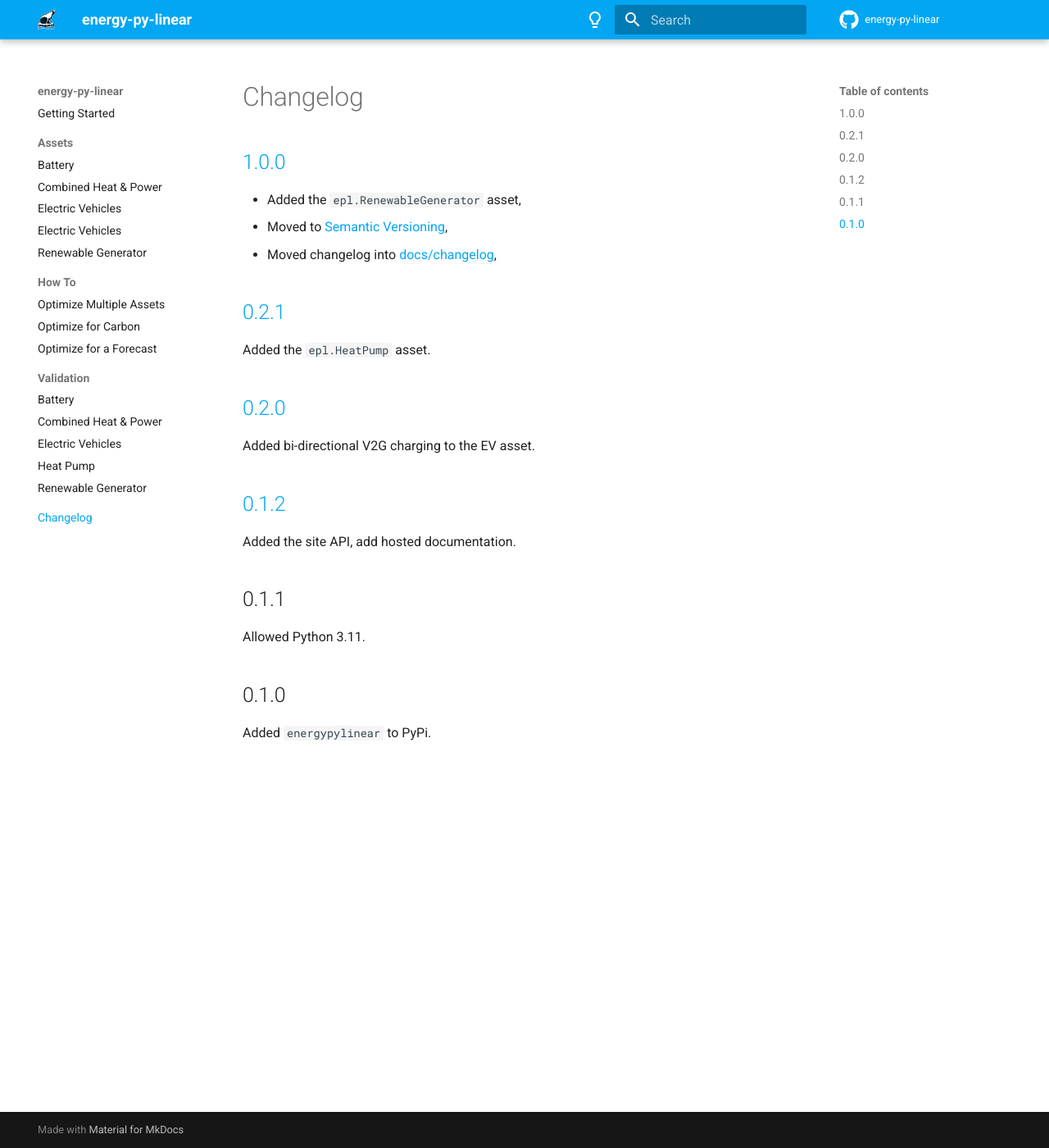
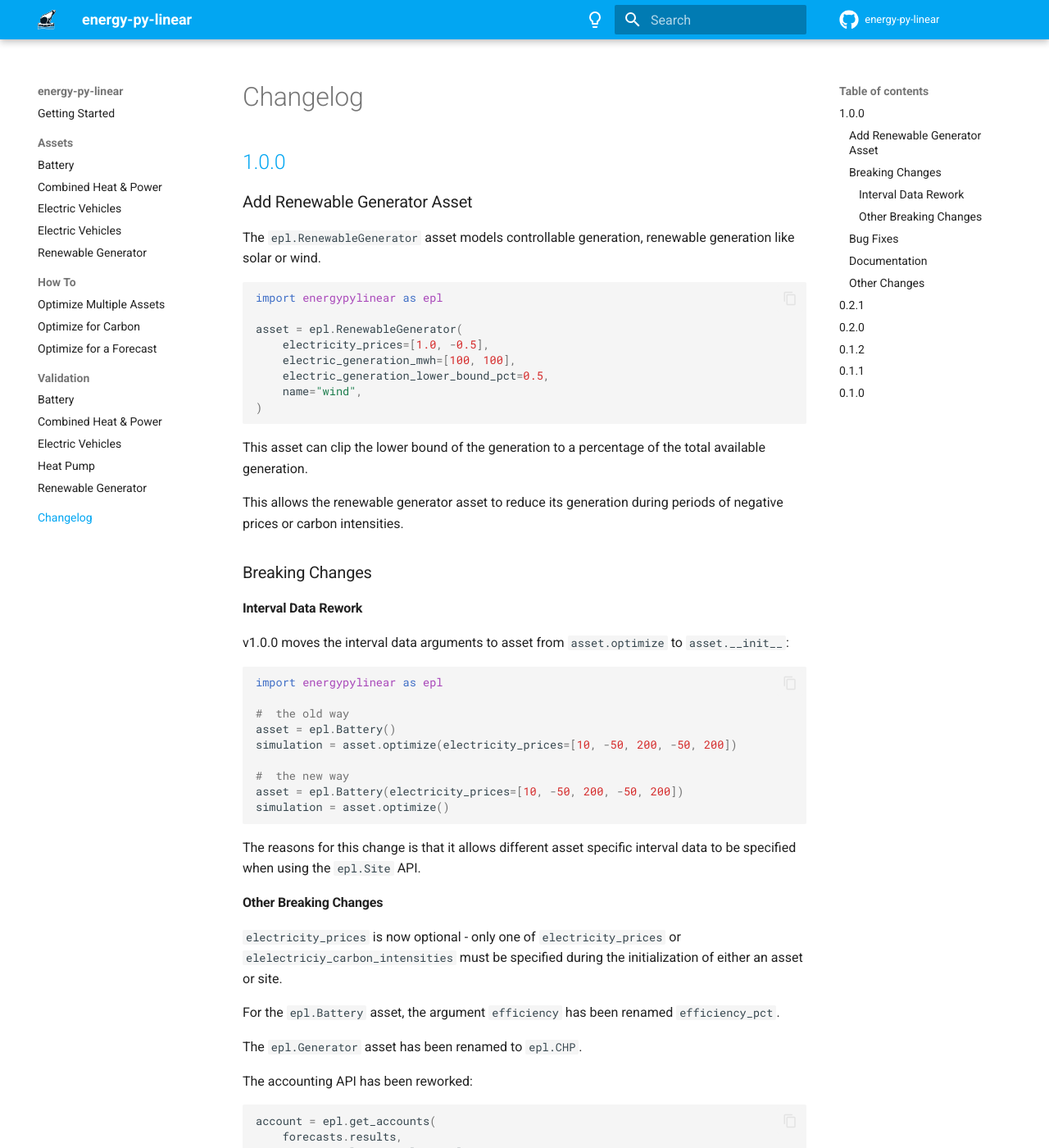
Before and after one commit to ADGEfficiency/energy-py-linear, an MkDocs documentation site: the page built from docs/docs/changelog.md, in a window 1280 px wide and 1400 px high. Shown: the whole window at 82% size. Built offline with MkDocs 1.6.1 and Material for MkDocs 9.7.7, drawn with Linux system fonts in a browser that asks for light colours; comment, search, counter and statistics services are not loaded; the version menu is left out; some of the changed text lies outside the part shown.

Commit message:
docs: add release notes to changelog

````diff
--- a/docs/docs/changelog.md
+++ b/docs/docs/changelog.md
@@ -2,9 +2,92 @@
 
 ## [1.0.0](https://github.com/ADGEfficiency/energy-py-linear/releases/tag/v1.0.0)
 
-- Added the `epl.RenewableGenerator` asset,
-- Moved to [Semantic Versioning](https://semver.org),
-- Moved changelog into [docs/changelog](https://energypylinear.adgefficiency.com/latest/changelog),
+### Add Renewable Generator Asset
+
+The `epl.RenewableGenerator` asset models controllable generation, renewable generation like solar or wind.
+
+```python
+import energypylinear as epl
+
+asset = epl.RenewableGenerator(
+    electricity_prices=[1.0, -0.5],
+    electric_generation_mwh=[100, 100],
+    electric_generation_lower_bound_pct=0.5,
+    name="wind",
+)
+```
+
+This asset can clip the lower bound of the generation to a percentage of the total available generation.
+
+This allows the renewable generator asset to reduce its generation during periods of negative prices or carbon intensities.
+
+### Breaking Changes
+
+#### Interval Data Rework
+
+v1.0.0 moves the interval data arguments to asset from `asset.optimize` to `asset.__init__`:
+
+```python
+import energypylinear as epl
+
+#  the old way
+asset = epl.Battery()
+simulation = asset.optimize(electricity_prices=[10, -50, 200, -50, 200])
+
+#  the new way
+asset = epl.Battery(electricity_prices=[10, -50, 200, -50, 200])
+simulation = asset.optimize()
+```
+
+The reasons for this change is that it allows different asset specific interval data to be specified when using the `epl.Site` API.
+
+#### Other Breaking Changes
+
+`electricity_prices` is now optional - only one of `electricity_prices` or `elelectriciy_carbon_intensities` must be specified during the initialization of either an asset or site.
+
+For the `epl.Battery` asset, the argument `efficiency` has been renamed `efficiency_pct`.
+
+The `epl.Generator` asset has been renamed to `epl.CHP`.
+
+The accounting API has been reworked:
+
+```python
+account = epl.get_accounts(
+    forecasts.results,
+    price_results=actuals.results,
+    verbose=False
+)
+```
+
+The simulation results object has been changed - the results `pd.Dataframe` is now the `.results` attribute on the simulation result object:
+
+```python
+#  old way
+results = asset.optimize()
+results = results.simulation
+
+#  new way
+simulation = asset.optimize()
+results = simulation.results
+```
+
+### Bug Fixes
+
+Fixed a bug in the documentation for [optimizing for price and carbon](how-to/price-carbon/).
+
+Added the heat pump asset to the `epl.Site` API.
+
+### Documentation
+
+Expanded the asset documentation from a single file into separate files, one per asset. Moved examples into the asset documentation.
+
+Renamed the optimization section into `How To`.
+
+### Other Changes
+
+Adopted [semantic versioning](https://semver.org).
+
+Moved changelog into [docs/changelog](https://energypylinear.adgefficiency.com/latest/changelog).
 
 ## [0.2.1](https://github.com/ADGEfficiency/energy-py-linear/releases/tag/v0.2.1)
 
````
Also changed, not shown: docs/docs/index.md (+1 -1 lines), README.md.
